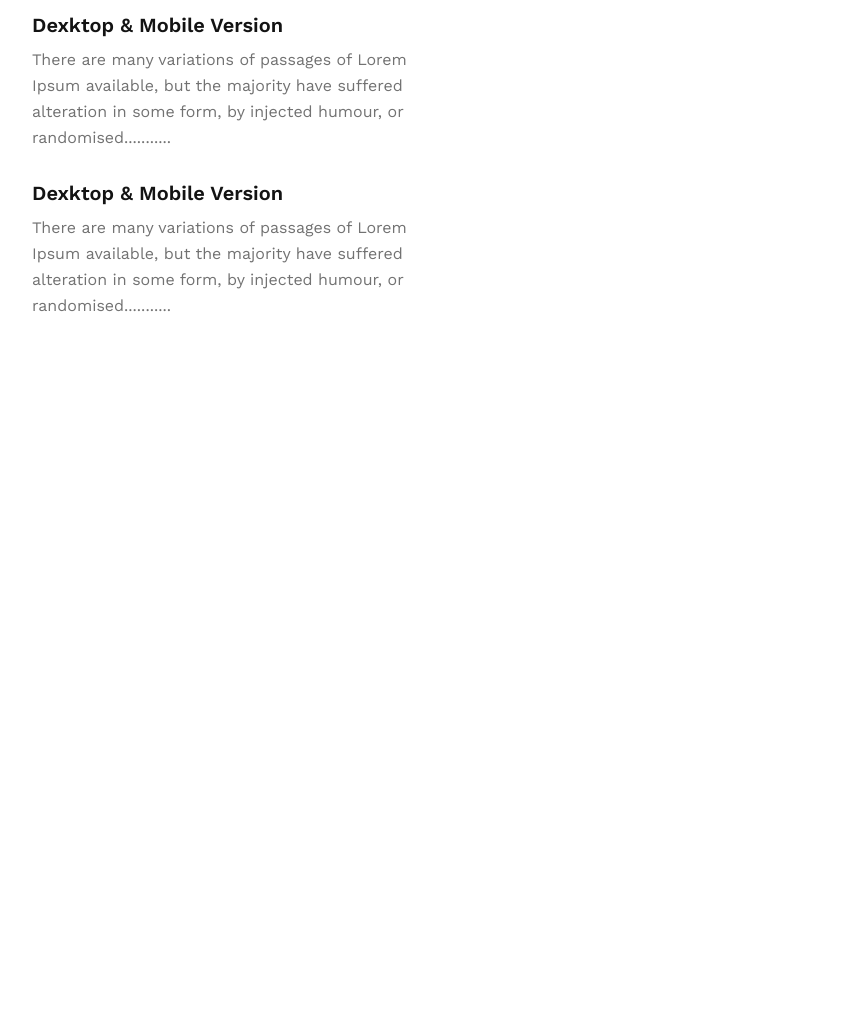
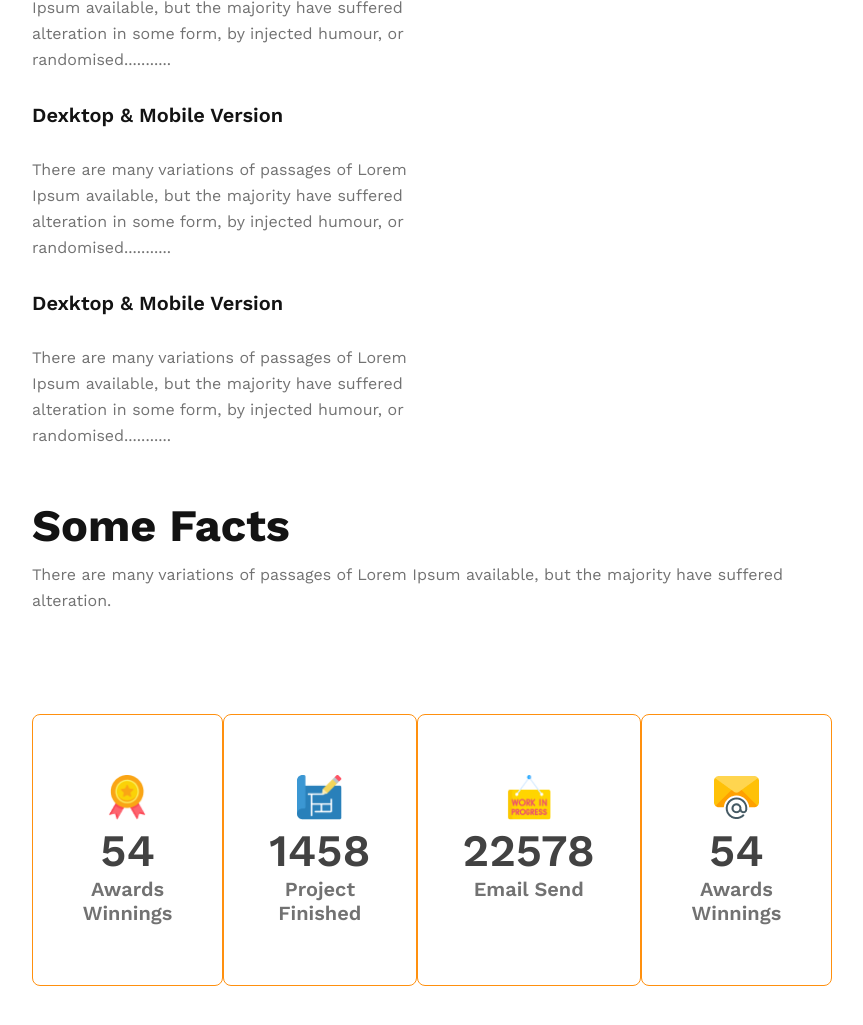
Before and after one commit to subroto23/g3-architects, a plain HTML site: page index.html in a window 1280 px wide. Shown: the part 2103-3128 px from the top of the page, without its empty margins (208-1071 px from the left). Before the commit the page ends 2422 px from the top, so only its background shows below. Drawn offline with nearby package versions, Linux system fonts and the light colour scheme; a web font is replaced by a local one.

Commit message:
Finished Some Facts Saction

```diff
--- a/index.html
+++ b/index.html
@@ -131,6 +131,39 @@
           </div>
         </div>
       </section>
+
+      <!-- Some Facts Section -->
+      <section>
+        <div class="container some-facts-container">
+          <h1 class="text-title">Some Facts</h1>
+          <p class="text-title-info">
+            There are many variations of passages of Lorem Ipsum available, but
+            the majority have suffered alteration.
+          </p>
+        </div>
+        <div class="container card-container">
+          <div class="card-body">
+            <img src="./images/icons/ribon.png" alt="" />
+            <h1>54</h1>
+            <h3>Awards Winnings</h3>
+          </div>
+          <div class="card-body">
+            <img src="./images/icons/projects.png" alt="" />
+            <h1>1458</h1>
+            <h3>Project Finished</h3>
+          </div>
+          <div class="card-body">
+            <img src="./images/icons/customers.png" alt="" />
+            <h1>22578</h1>
+            <h3>Email Send</h3>
+          </div>
+          <div class="card-body">
+            <img src="./images/icons/email.png" alt="" />
+            <h1>54</h1>
+            <h3>Awards Winnings</h3>
+          </div>
+        </div>
+      </section>
     </main>
     <footer></footer>
   </body>
--- a/styles/style.css
+++ b/styles/style.css
@@ -126,13 +126,14 @@ nav ul li a:hover {
   font-weight: 700;
   border-left: 5px solid #ff900e;
   padding-left: 10px;
+  margin-top: 50px;
 }
 .features-info {
   color: #131313;
   font-size: 20px;
   font-weight: 600;
   margin-top: 30px;
-  margin-bottom: 10px;
+  margin-bottom: 30px;
 }
 .features-info-details {
   color: #727272;
@@ -142,7 +143,7 @@ nav ul li a:hover {
 }
 .features-images img {
   margin-left: 60px;
-  height: 60%;
+  width: 80%;
 }
 .badge-box {
   border-radius: 8px;
@@ -151,7 +152,7 @@ nav ul li a:hover {
   text-align: center;
   position: relative;
   bottom: 100px;
-  width: 340px;
+  width: 300px;
 }
 .badge-title {
   color: #fff;
@@ -165,10 +166,52 @@ nav ul li a:hover {
   font-size: 25px;
   font-weight: 500;
 }
+
+/* Some Facts Related Style */
+.text-title {
+  color: #131313;
+  font-size: 45px;
+  font-weight: 700;
+}
+.text-title-info {
+  color: #727272;
+  font-size: 16px;
+  font-weight: 400;
+  line-height: 26px;
+  margin: 10px 0;
+}
+
+/* Badge Related Style */
+.card-body img {
+  width: 45px;
+  height: 45px;
+}
+.card-container {
+  display: flex;
+  justify-content: space-evenly;
+  margin: 100px 0;
+}
+.card-body {
+  padding: 60px 45px;
+  border-radius: 8px;
+  border: 1px solid #ff900e;
+  text-align: center;
+}
+.card-body h1 {
+  color: #424242;
+  font-size: 45px;
+  font-weight: 600;
+}
+.card-body h3 {
+  color: #727272;
+  font-size: 20px;
+  font-weight: 600;
+}
 /* Responsive for Small Device related Style */
 @media screen and (max-width: 576px) {
   .nav-container,
-  .feature-container {
+  .feature-container,
+  .card-container {
     flex-direction: column;
     row-gap: 1rem;
   }
@@ -177,7 +220,8 @@ nav ul li a:hover {
   .banner-container,
   .banner-description,
   .banner-title,
-  .features-content {
+  .features-content,
+  .card-container {
     padding: 10px;
     margin: 0;
   }
@@ -199,6 +243,8 @@ nav ul li a:hover {
   .features-row-2-container {
     row-gap: 50px;
   }
+
+  /* Some Facts Title */
 }
 /* Responsive for Medium Device related Style */
 @media screen and (min-width: 577px) and (max-width: 992px) {
@@ -206,6 +252,11 @@ nav ul li a:hover {
   .feature-container {
     flex-direction: column;
     row-gap: 1rem;
+  }
+  .card-container {
+    display: grid;
+    grid-template-columns: 1fr 1fr;
+    gap: 30px;
   }
   .container,
   .nav-container,
```
